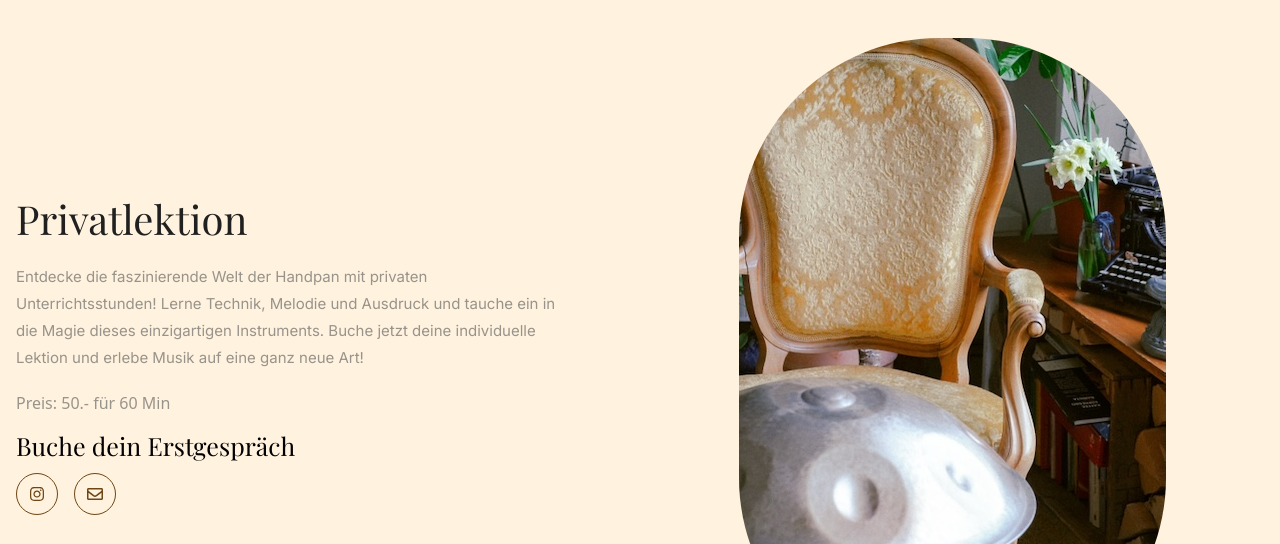
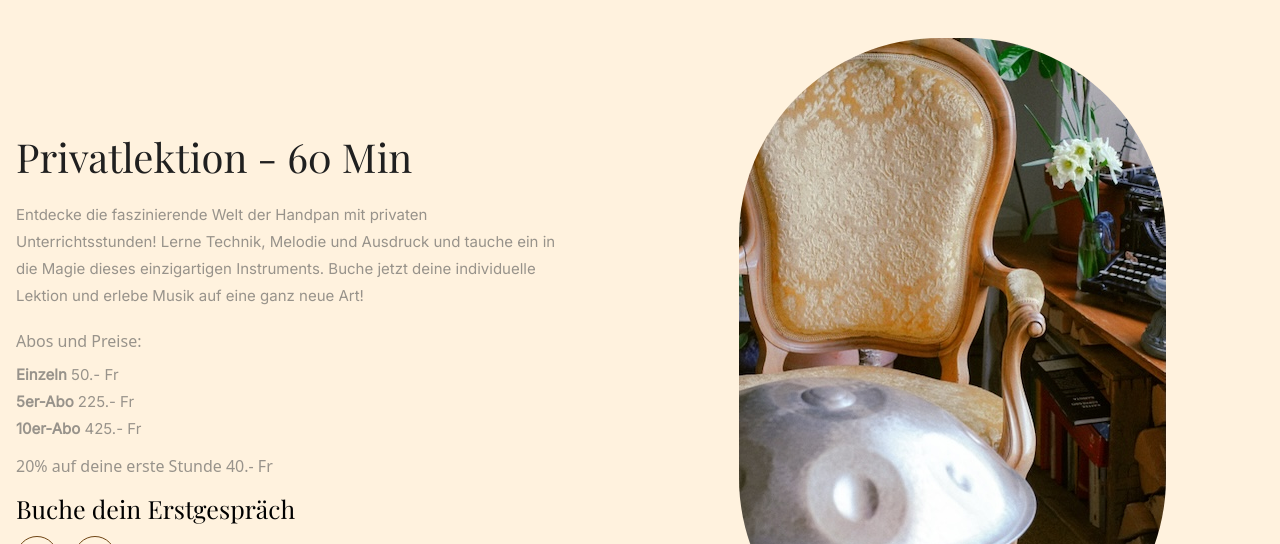
Before and after one commit to stefanahman/larapanasci.com, a React (Vite) app: page /handpan in a window 1280 px wide. Shown: the part 1340-1884 px from the top of the page. Built offline with nearby package versions, Linux system fonts and the light colour scheme.

Commit message:
Update handpan and events

```diff
--- a/src/pages/events/components/Visionen.tsx
+++ b/src/pages/events/components/Visionen.tsx
@@ -5,6 +5,7 @@ import round from '@/assets/round-2.png'
 
 import event1 from '@/assets/event-1.jpg'
 import event2 from '@/assets/event-2.jpg'
+import event5 from '@/assets/event-5.jpg'
 
 export const Visionen = () => {
   return (
@@ -13,6 +14,15 @@ export const Visionen = () => {
         <div className="text-center lg:w-1/2 lg:text-left lg:pr-20 pb-10 lg:pb-0">
           <h2 className="lg:pb-12 pb-12">Entstehende Visionen</h2>
           <ul className="space-y-4 lg:pb-0 pb-0">
+            <li className="flex items-start"><img className="pt-1 pr-3" src={floral1} alt="icon-floral" />
+              Outdoor “Workshop-Day” in Tipi-Zelt <br/>
+            </li>
+            <li className="flex items-start">
+              <img className="mx-auto" src={event5} alt="event" />
+            </li>
+            <li className="flex items-start"><img className="pt-1 pr-3" src={floral1} alt="icon-floral" />
+              Outdoor Makramé & Handpan
+            </li>
             <li className="flex items-start"><img className="pt-1 pr-3" src={floral1} alt="icon-floral" />
               Wein Degustation, Töpfern & Sound
             </li>
--- a/src/pages/handpan/components/Private.tsx
+++ b/src/pages/handpan/components/Private.tsx
@@ -10,12 +10,20 @@ export const Private = () => {
     <section style={{ backgroundImage: `url(${round})` }} className="bg-cream lg:py-20 md:py-16 px-4 py-14 bg-no-repeat bg-[90%_100%] bg-6">
       <div className="container lg:flex lg:items-center">
         <div className="text-center lg:w-1/2 lg:text-left lg:pr-20 pb-10 lg:pb-0">
-          <h2 className="lg:pb-5 pb-3">Privatlektion</h2>
+          <h2 className="lg:pb-5 pb-3">Privatlektion - 60 Min</h2>
           <p className="lg:pb-5 pb-3 text-p-2">
             Entdecke die faszinierende Welt der Handpan mit privaten Unterrichtsstunden! Lerne Technik, Melodie und Ausdruck und tauche ein in die Magie dieses einzigartigen Instruments. Buche jetzt deine individuelle Lektion und erlebe Musik auf eine ganz neue Art!
           </p>
+          <h5 className="lg:pb-2 pb-2 text-p-2">
+            Abos und Preise:<br/>
+          </h5>
+          <p className="lg:pb-3 pb-3 text-p-2">
+            <strong>Einzeln</strong> 50.- Fr <br/>
+            <strong>5er-Abo</strong> 225.- Fr <br/>
+            <strong>10er-Abo</strong> 425.- Fr
+          </p>
           <h5 className="lg:pb-4 pb-4 text-p-2">
-            Preis: 50.- für 60 Min
+            20% auf deine erste Stunde 40.- Fr
           </h5>
           <h3 className="lg:text-left text-center lg:pb-3 pb-3 text-p-2" style={{color: 'black'}}>
             Buche dein Erstgespräch
```
Also changed, not shown: src/assets/event-5.jpg (added).
